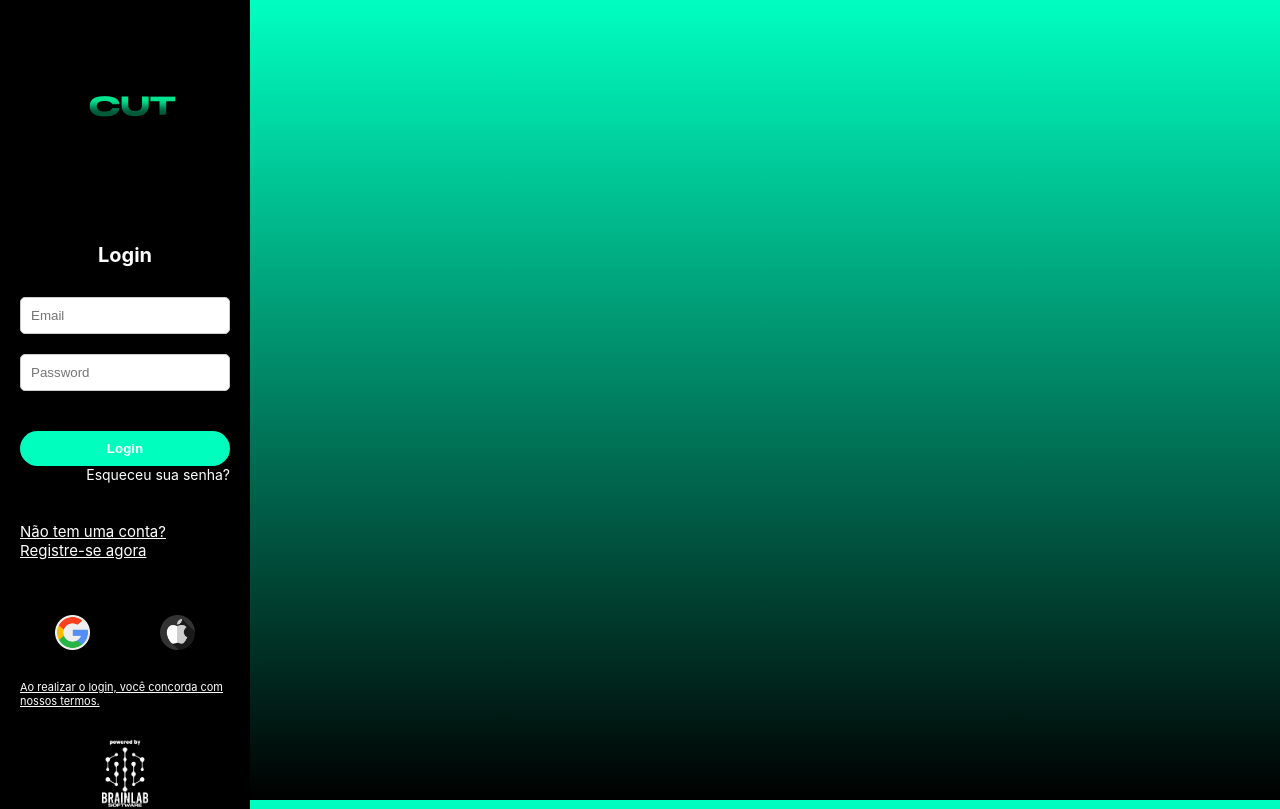
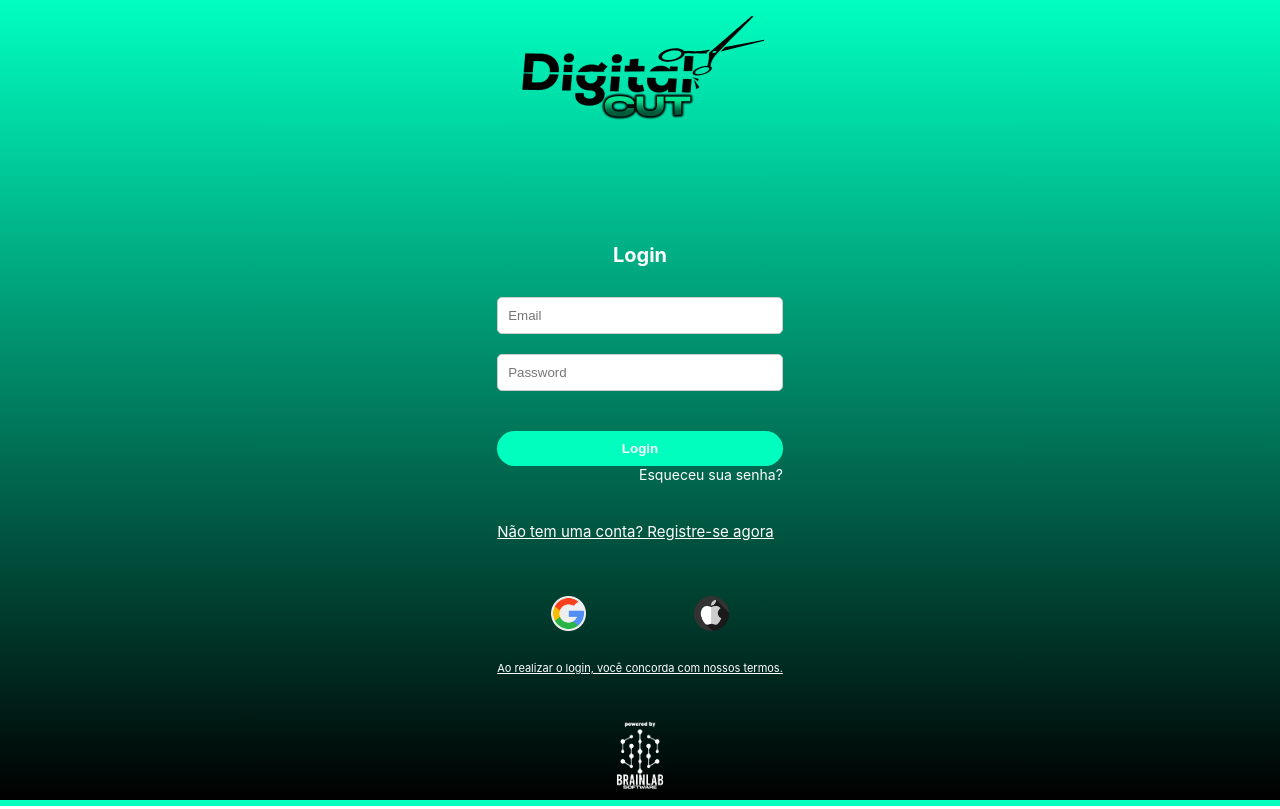
Before and after one commit to KonzenDi5/digitalCUT, a React (Create React App) app: page / in a window 1280 px wide. Built offline with nearby package versions, Linux system fonts and the light colour scheme.

Commit message:
sync 18/09

```diff
--- a/src/components/Footer.js
+++ b/src/components/Footer.js
@@ -4,7 +4,7 @@ import footer from './images/footer.png'
 
 function Footer() {
   return (
-    <div className='container'>
+    <div className='container-footer'>
         <img className ='footer' src={footer} alt="LogoBrain" />
     </div>
   );
--- a/src/components/Header.js
+++ b/src/components/Header.js
@@ -4,7 +4,7 @@ import header from './images/logo.png'
 
 function Header() {
   return (
-    <div className='container'>
+    <div className='container-header'>
         <img className ='logo' src={header} alt="LogoBrain" />
     </div>
   );
--- a/src/components/estilos/estilosFooter.css
+++ b/src/components/estilos/estilosFooter.css
@@ -1,8 +1,11 @@
 .footer{
     width: 70px;
-    margin-bottom: 0;
 }
-.container{
-    background-color: black;
-    max-width: 250px;
+.container-footer{
+    width: 100%;
+    height: 100px;
+    display: flex;
+    align-items: center;
+    justify-content: center;
+
 }
--- a/src/components/estilos/estilosHeader.css
+++ b/src/components/estilos/estilosHeader.css
@@ -2,3 +2,9 @@
     width: 250px;
     margin-top: -40px;
   }
+
+  .container-header{
+    display: flex;
+    align-items: center;
+    justify-content: center;
+  }
--- a/src/pages/Login/index.js
+++ b/src/pages/Login/index.js
@@ -41,7 +41,7 @@ function Login() {
   };
 
   return (
-    <div className="container">
+    <div className="container-login">
       <div className="login-container">
         <h1>Login</h1>
         <form onSubmit={handleSubmit}>
--- a/src/pages/Login/login.css
+++ b/src/pages/Login/login.css
@@ -6,12 +6,11 @@ html, body {
 background: linear-gradient(180deg, rgba(0,255,193,1) 0%, rgba(0,0,0,1) 100%);
   }
 
-.container{
+.container-login{
     display: flex;
     flex-direction: column;
     align-items: center;
     justify-content: center;
-
 }
 
   .login-container {
```
